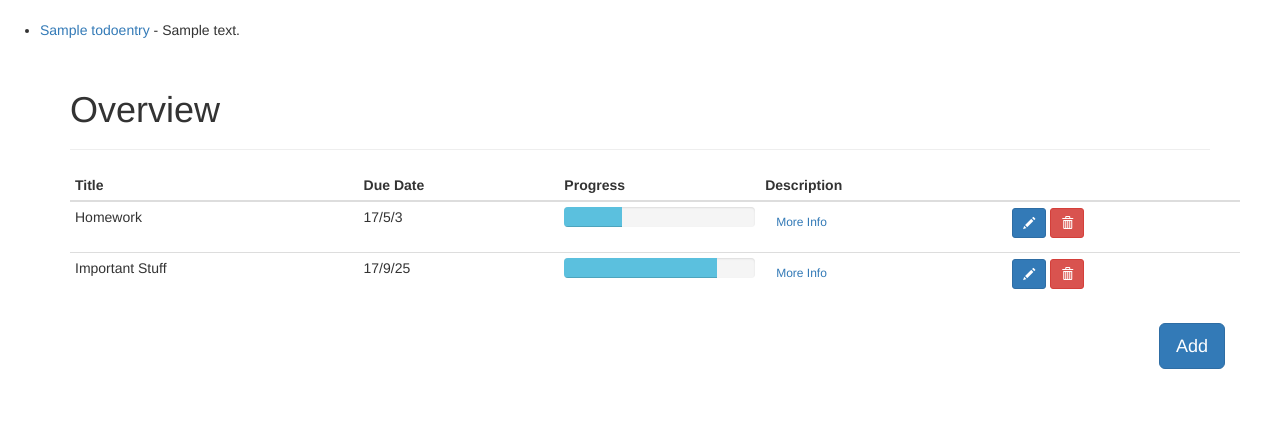
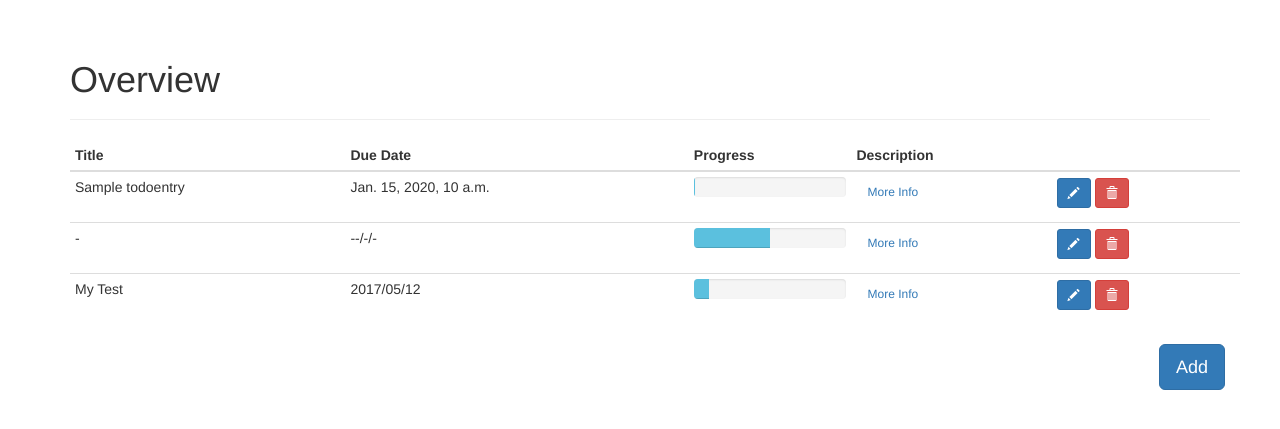
Before and after one commit to RichardWepnerTU/TODO-tool, a Django app: template djangoProject/todoApp/templates/todoList.html in a window 1280 px wide. Shown: the part 51-480 px from the top of the page. Run offline with Django 3.2, Linux system fonts and the light colour scheme; tables that the repository leaves empty hold one stand-in row (values such as "Sample post"); the template is opened without the code that fills it: values that come from a table or form of the project are taken from there, most other values are stand-ins (such as "Sample title", 1, 10 or a date in 2020); some libraries are stand-ins or nearby versions.

Commit message:
frontend implementation
setup the lists using javascript
properly open the edit dialog
implementation of the save AJAX call (might require some fixes)

```diff
--- /dev/null
+++ b/djangoProject/todoApp/static/css/todoList.css
@@ -0,0 +1,36 @@
+.TODO_list {
+
+}
+
+.TODO_entryTemplate {
+	display: none;
+}
+
+.TODO_dialogTemplate {
+	display: none;
+}
+
+.TODO_entryName {
+
+}
+.TODO_entryDescription {
+
+}
+.TODO_entryProgress {
+
+}
+.TODO_entryProgressLabel {
+
+}
+.TODO_entryDueDate {
+
+}
+.TODO_entryEditButton {
+
+}
+.TODO_entryDeleteButton {
+
+}
+.TODO_singleClickEdit {
+
+}
--- /dev/null
+++ b/djangoProject/todoApp/static/js/todoList.js
@@ -0,0 +1,196 @@
+var TODO_backend = (function(){
+	var DEBUG_mockupEntries = [
+		{
+			id: 1,
+			name:'-',
+			description:'-',
+			progress:50,
+			dueDate:'--/-/-',
+			elements:[]
+		},
+		{
+			id: 2,
+			name:'My Test',
+			description:'I need to do some tests',
+			progress:10,
+			dueDate:'2017/05/12',
+			elements:[]
+		}
+	];
+	$(document).ready(function() {
+		documentReady = true;
+		if(entriesLoaded) {
+			finishInitialization();
+		}
+	});
+
+	var finishInitialization = function() {
+		if(!initializationDone) {
+			initializationDone = true;
+			console.log('actually initialize');
+
+			// findlists
+			var $lists = $('.TODO_list');
+			for(var i = 0; i < $lists.length; i++) {
+				var element = $lists[i];
+				lists.push({
+					element:element,
+					template: $(element).find('.TODO_entryTemplate')[0]
+				});
+			}
+
+			console.log(lists.length, entries.length);
+
+			entries.forEach(addEntryToLists);
+		}
+	};
+
+	var lists = [];
+	var entries = [];
+	var entriesLoaded = false;
+	var documentReady = false;
+	var initializationDone = false;
+
+	var entriesLoadedCallback = function(result) {
+		entriesLoaded = true;
+		entries = result;
+		if(documentReady) {
+			finishInitialization();
+		}
+	}
+
+	var addEntryToLists = function(entry) {
+		lists.forEach(addEntryToList.bind(this, entry));
+	};
+
+
+	var addEntryToList = function(entry, list) {
+		var $entryElement = $(list.template).clone();
+		console.log($entryElement, "test");
+		$entryElement.removeClass('TODO_entryTemplate');
+		setEntryData($entryElement, entry);
+		$entryElement.find('.TODO_entryEditButton').click(function() {
+			api.requestEditEntry({id: entry.id});
+			return false;
+		});
+		$entryElement.find('.TODO_entryDeleteButton').click(function() {
+			api.requestDeleteEntry({id: entry.id});
+			return false;
+		});
+		$entryElement.appendTo($(list.element));
+		$entryElement[0].entryId = entry.id;
+		entry.elements.push($entryElement[0]);
+		// TODO: add edit callback
+		// TODO: add delete callback
+		console.warn('addEntryToList not implemented');
+	};
+	var setEntryData = function($entryElement, entry) {
+		$entryElement.find('.TODO_entryName').text(entry.name);
+		$entryElement.find('.TODO_entryDueDate').text(formatDate(entry.dueDate));
+		$entryElement.find('.TODO_entryProgress').attr('aria-valuenow', entry.progress);
+		$entryElement.find('.TODO_entryProgress').css({width: entry.progress + "%"});
+		$entryElement.find('.TODO_entryProgressLabel').text(entry.progress);
+		$entryElement.find('.TODO_entryDescription').attr('data-content', entry.description);
+	}
+
+	var formatDate = function(date) {
+		// TODO: implement
+		return date;
+	};
+
+	var getAllEntries = function(params) {
+		// params.callback = function()
+
+		// TODO: implement
+		console.warn('getAllEntries not implemented');
+		if(typeof params.callback == 'function') {
+			params.callback(DEBUG_mockupEntries);
+		}
+	};
+
+	getAllEntries({
+		callback: entriesLoadedCallback
+	});
+
+	var getEntry = function(id) {
+		var entry = null;
+		entries.forEach(function(element) {
+			if(element.id == id) {
+				entry = element;
+				return false;
+			}
+		});
+		return entry;
+	};
+
+	var saveEntry = function(oldEntry, data) {
+		$.ajax('list', {
+			url: 'list/' + oldEntry.id,
+			type: 'POST',
+			data: data,
+			success: function() {
+				oldEntry.name = data.name;
+				oldEntry.description = data.description;
+				oldEntry.dueDate = data.dueDate;
+				oldEntry.progress = data.progress;
+				oldEntry.elements.forEach(function(element) {
+					setEntryData(element, oldEntry);
+				});
+			}
+		});
+	};
+
+	var api = {};
+	api.requestDeleteEntry = function(params) {
+		// params.id = id
+		// params.callback = function(...)
+
+		// TODO: implement
+		console.warn('requestDeleteEntry not implemented');
+	};
+	api.requestEditEntry = function(params) {
+		// params.id = id
+		// params.callback = function(...)
+
+		var entry = getEntry(params.id);
+		if(entry != null) {
+			console.log('found entry');
+			var $dialog = $('#editPopup').clone();
+			$dialog[0].id = '';
+			$dialog.removeClass('TODO_dialogTemplate');
+			$dialog.appendTo($(document.body));
+			$dialog.find('.TODO_entryName').val(entry.name);
+			$dialog.find('.TODO_entryDescription').val(entry.description);
+			$dialog.find('.TODO_entryProgress').val(entry.progress);
+			$dialog.find('.TODO_entryDueDate').val(entry.dueDate);
+			$dialog.find('.TODO_acceptButton').click(function(){
+				saveEntry(entry, {
+					id: entry.id,
+					name: $dialog.find('.TODO_entryName').val(),
+					description: $dialog.find('.TODO_entryDescription').val(),
+					progress: $dialog.find('.TODO_entryProgress').val(),
+					dueDate: $dialog.find('.TODO_entryDueDate').val()
+				});
+				// TODO: move to callback
+				$dialog.modal('hide');
+				return false;
+			});
+			$dialog.bind('hidden.bs.modal', function() {
+				$dialog.remove();
+			});
+			$dialog.modal('show');
+		}
+	};
+	api.deleteEntry = function(params) {
+		// params.id = id
+		// params.callback = function(...)
+		// TODO: implement
+		console.warn('deleteEntry not implemented');
+	};
+	api.createEntry = function(params) {
+		// TODO: define parameters
+		// TODO: implement
+		console.warn('createEntry not implemented');
+	};
+	return api;
+})();
--- a/djangoProject/todoApp/templates/todoList.html
+++ b/djangoProject/todoApp/templates/todoList.html
@@ -11,6 +11,7 @@
 		<!-- Bootstrap -->
 		<link rel="stylesheet" type="text/css" href="{% static 'css/bootstrap.min.css' %}" />
 		<link rel="stylesheet" type="text/css" href="{% static 'css/bootstrap-slider.min.css' %}" />
+		<link rel="stylesheet" type="text/css" href="{% static 'css/todoList.css' %}" />
 
 		<!-- HTML5 shim and Respond.js for IE8 support of HTML5 elements and media queries -->
 		<!-- WARNING: Respond.js doesn't work if you view the page via file:// -->
@@ -25,6 +26,7 @@
 		<!-- Include all compiled plugins (below), or include individual files as needed -->
 		<script src="{% static 'js/bootstrap.min.js'%}"></script>
 		<script src="{% static 'js/bootstrap-slider.min.js'%}"></script>
+		<script src="{% static 'js/todoList.js'%}"></script>
 
 		<script>
 			$(document).ready(function() {
@@ -77,16 +79,6 @@
 	      </div>
 	    </nav>
 
-{% if todoEntries %}
-    <ul>
-    {% for entry in todoEntries %}
-        <li><a href="/todo/{{ entry.id }}/">{{ entry.name }}</a> - {{entry.description}}</li>
-    {% endfor %}
-    </ul>
-{% else %}
-    <p>No polls are available.</p>
-{% endif %}
-
 		<div class="container theme-showcase" role="main">
 			<div class="page-header">
 				<h1>Overview</h1>
@@ -105,61 +97,51 @@
 			                <th class="span1"></th>
 		              	</tr>
 		            </thead>
-		            <tbody>
+		            <tbody class="TODO_list">
+{% if todoEntries %}
+    {% for entry in todoEntries %}
 		            	<tr ondblclick="$('#editPopup').modal('show');">
-			                <td>Homework</td>
-			                <td>17/5/3</td>
+			                <td>{{ entry.name }}</td>
+			                <td>{{ entry.dueDate }}</td>
 			                <td>
 			                	<div class="progress">
-	        						<div class="progress-bar progress-bar-info" role="progressbar" aria-valuenow="30" aria-valuemin="0" aria-valuemax="100" style="width: 30%"><span class="sr-only">30% Complete</span>
+	        						<div class="progress-bar progress-bar-info" role="progressbar" aria-valuenow="{{ entry.progress }}" aria-valuemin="0" aria-valuemax="100" style="width: {{ entry.progress }}%"><span class="sr-only">{{ entry.progress }}% Complete</span>
 	        						</div>
 	      						</div>
 	      					</td>
 			                <td>
-			                	<div class="dropdown">
-	  								<button class="btn btn-sm btn-link dropdown-toggle" type="button" data-trigger="focus" id="info" data-toggle="dropdown" aria-haspopup="true" aria-expanded="false">
-								    More Info
-									</button>
-							  		<div class="dropdown-menu" aria-labelledby="info">
-							    		<div class="container">
-							    			Anim pariatur cliche reprehenderit, enim eiusmod high life accusamus terry richardson ad squid. 3 wolf moon officia aute, non cupidatat skateboard dolor brunch.
-							    		</div>
-							   	 	</div>
-								</div>
+								<button type="button" class="btn btn-sm btn-link" data-toggle="popover" title="Important Stuff" data-placement="top" data-trigger="focus" data-content="{{ entry.description }}">
+									More Info
+								</button>
 			                </td>
 			            	<td class="span1">
 			            		<a class="btn btn-sm btn-primary glyphicon glyphicon-pencil" href="#" data-toggle="modal" data-target="#editPopup"></a>
 			            		<a class="btn btn-sm btn-danger glyphicon glyphicon-trash" href="#" data-toggle="modal" data-target="#confirmDeletePopup"></a>
-			            		</td>
+			            	</td>
 		            	</tr>
-		            	<tr ondblclick="$('#editPopup').modal('show');">
-		            		<td>Important Stuff</td>
-			                <td>17/9/25</td>
+    {% endfor %}
+{% else %}
+
+{% endif %}
+		            	<tr class="TODO_entryTemplate TODO_singleClickEdit" ondblclick="$('#editPopup').modal('show');">
+			                <td class="TODO_entryName">-name-</td>
+			                <td class="TODO_entryDueDate">-date-</td>
 			                <td>
 			                	<div class="progress">
-	        						<div class="progress-bar progress-bar-info" role="progressbar" aria-valuenow="80" aria-valuemin="0" aria-valuemax="100" style="width: 80%"><span class="sr-only">80% Complete</span></div>
+	        						<div class="progress-bar progress-bar-info TODO_entryProgress" role="progressbar" aria-valuenow="0" aria-valuemin="0" aria-valuemax="100" style="width: 0%"><span class="sr-only"><span class="TODO_entryProgressLabel">{{ entry.progress }}</span>% Complete</span>
+	        						</div>
 	      						</div>
 	      					</td>
 			                <td>
-				                <!--<div class="dropdown">
-		  							<button class="btn btn-sm btn-link dropdown-toggle" type="button" id="info" data-toggle="dropdown" aria-haspopup="true" aria-expanded="false">
-									    More Info
-									</button>
-								  	<div class="dropdown-menu" aria-labelledby="info">
-								    	<div class="container">
-								    		Anim pariatur cliche reprehenderit, enim eiusmod high life accusamus terry richardson ad squid. 3 wolf moon officia aute, non cupidatat skateboard dolor brunch.
-								    	</div>
-								    </div>
-								</div>-->
-								<button type="button" class="btn btn-sm btn-link" data-toggle="popover" title="Important Stuff" data-placement="top" data-trigger="focus" data-content="Anim pariatur cliche reprehenderit, enim eiusmod high life accusamus terry richardson ad squid. 3 wolf moon officia aute, non cupidatat skateboard dolor brunch.">
+								<button type="button" class="btn btn-sm btn-link TODO_entryDescription" data-toggle="popover" title="Important Stuff" data-placement="top" data-trigger="focus" data-content="-description-">
 									More Info
 								</button>
 			                </td>
-			            	<td>
-			            		<a class="btn btn-sm btn-primary glyphicon glyphicon-pencil" href="#" data-toggle="modal" data-target="#editPopup"></a>
-			            		<a class="btn btn-sm btn-danger glyphicon glyphicon-trash" href="#" data-toggle="modal" data-target="#confirmDeletePopup"></a>
-			            	</td class="col-md-1">
-			            </tr>
+			            	<td class="span1">
+			            		<a class="btn btn-sm btn-primary glyphicon glyphicon-pencil TODO_entryEditButton" href="#" data-toggle="modal" data-target="#editPopup"></a>
+			            		<a class="btn btn-sm btn-danger glyphicon glyphicon-trash TODO_entryDeleteButton" href="#" data-toggle="modal" data-target="#confirmDeletePopup"></a>
+			            	</td>
+		            	</tr>
 		            </tbody>
 		          </table>
 		        <!--</div>-->
@@ -169,8 +151,14 @@
 			<div class="container hidden-sm hidden-md hidden-lg">
 				<div class="row">
 					<div class="list-group">
-						<a class="list-group-item" href="#" data-toggle="modal" data-target="#editPopup"><span class="title">Homework</span><span class="dueDate" style="float:right;">2017/05/03</span></a>
-						<a class="list-group-item" href="#" data-toggle="modal" data-target="#editPopup"><span class="title">Important Stuff</span><span class="dueDate" style="float:right;">2017/09/25</span></a>
+{% if todoEntries %}
+    {% for entry in todoEntries %}
+						<a class="list-group-item" href="#" data-toggle="modal" data-target="#editPopup"><span class="title">{{ entry.name }}</span><span class="dueDate" style="float:right;">{{ entry.dueDate }}</span></a>
+    {% endfor %}
+{% else %}
+
+{% endif %}
+						<a class="list-group-item" href="#" data-toggle="modal" data-target="#editPopup"><span class="title TODO_entryName">-name-</span><span class="dueDate TODO_entryDueDate" style="float:right;">-dueDate-</span></a>
 					</div>
 				</div>
 			</div>
@@ -213,7 +201,7 @@
 				</div>
 			</form>
 		</div>
-		<div id="editPopup" class="modal fade" role="dialog">
+		<div id="editPopup" class="modal fade TODO_dialogTemplate" role="dialog">
 			<form class="modal-dialog">
 				<div class="modal-content">
 					<div class="modal-header">
@@ -223,36 +211,36 @@
 					<div class="modal-body">
 						<div class="form-group">
 							<label for="inputTitle">Title</label>
-							<input type="text" class="form-control" id="inputTitle" placeholder="Enter title" maxlength="160" value="Important Stuff">
+							<input type="text" class="form-control TODO_entryName" id="inputTitle" placeholder="Enter title" maxlength="160" value="Important Stuff">
 						</div>
 						<div class="form-group">
 							<label for="addDueDate" class="col-2 col-form-label">Due Date</label>
 							<div class="col-10">
-								<input class="form-control" type="date" value="2017-05-03" id="addDueDate">
+								<input class="form-control TODO_entryDueDate" type="date" value="2017-05-03" id="addDueDate">
 							</div>
 						</div>
 						<div class="form-group">
 							<label for="progress" class="col-2 col-form-label">Progress</label>
 							<div class="col-10">
-								<input type="text" id="editProgress" name="progress" class="form-control" data-slider-id="editProgressSlider" data-slider-min="0" data-slider-max="100" data-slider-step="1" data-slider-value="80" />
+								<input type="text" id="editProgress" name="progress" class="form-control TODO_entryProgress" data-slider-id="editProgressSlider" data-slider-min="0" data-slider-max="100" data-slider-step="1" data-slider-value="80" />
 								<span id="editProgressDisplay" style="margin-left: .5em">80 %</span>
 							</div>
 						</div>
 						<div class="form-group">
 							<label for="addDespriction">Add Description</label>
-							<textarea id="addDespriction" class="form-control" style="resize: vertical" rows="3">Anim pariatur cliche reprehenderit, enim eiusmod high life accusamus terry richardson ad squid. 3 wolf moon officia aute, non cupidatat skateboard dolor brunch.</textarea>
+							<textarea id="addDespriction" class="form-control TODO_entryDescription" style="resize: vertical" rows="3">Anim pariatur cliche reprehenderit, enim eiusmod high life accusamus terry richardson ad squid. 3 wolf moon officia aute, non cupidatat skateboard dolor brunch.</textarea>
 						</div>
 						<div class="container">
 						</div>
 					</div>
 					<div class="modal-footer">
-						<button type="submit" class="btn btn-success" href="#" data-dismiss="modal">Save</button>
+						<button type="submit" class="btn btn-success TODO_acceptButton" href="#">Save</button>
 						<button type="button" class="btn btn-link" href="#" data-dismiss="modal">Dismiss</button>
 					</div>
 				</div>
 			</form>
 		</div>
-		<div id="confirmDeletePopup" class="modal fade" role="dialog">
+		<div id="confirmDeletePopup" class="modal fade TODO_dialogTemplate" role="dialog">
 			<form class="modal-dialog">
 				<div class="modal-content">
 					<div class="modal-header">
```
